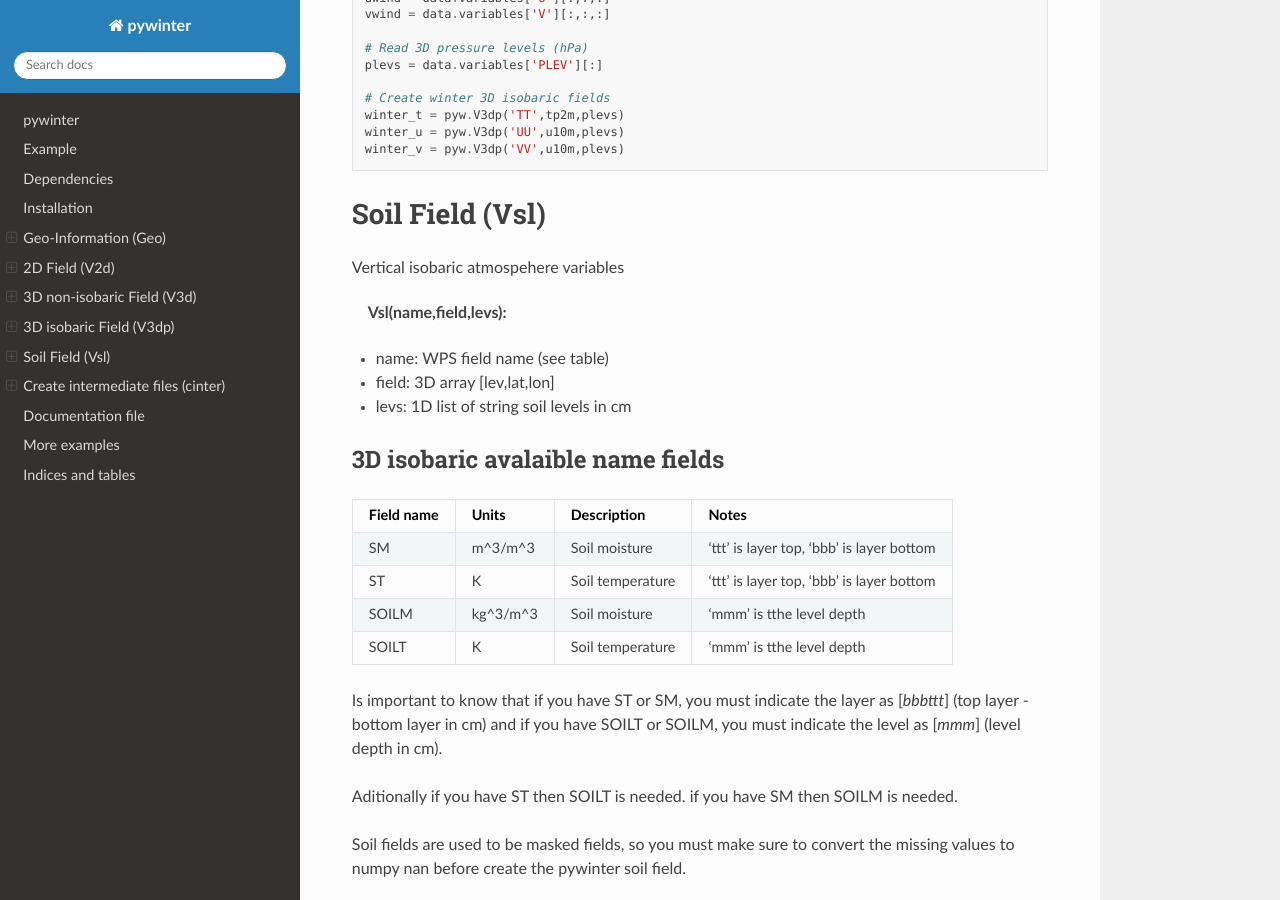
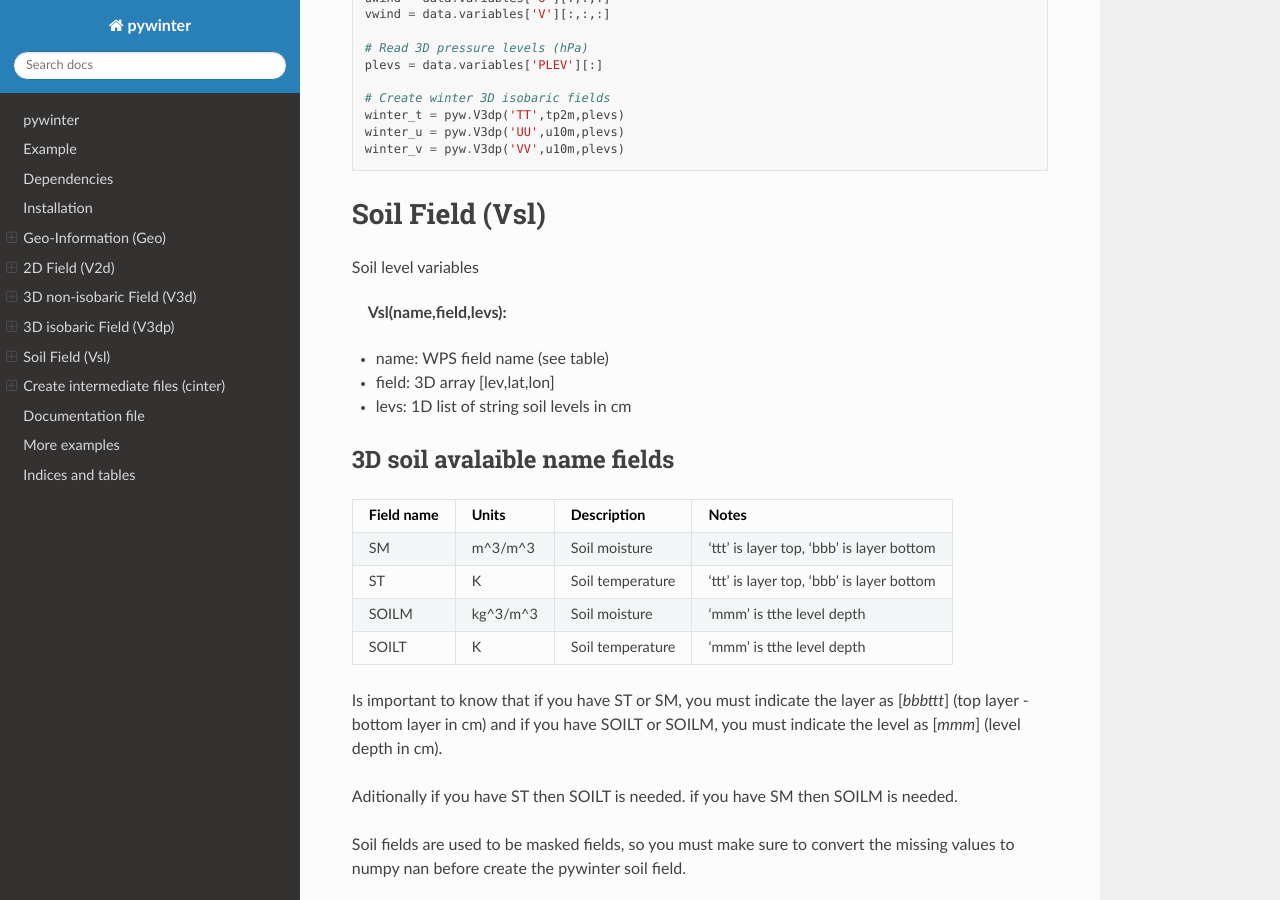
Before and after one commit to dniloash/Pywinter, a Sphinx documentation site: the page built from rtdoc/source/index.rst, in a window 1280 px wide and 900 px high, scrolled down 6575 px. Built offline with Sphinx 7.4.7 and the Read the Docs theme 2.0.0, drawn with Linux system fonts in a browser that asks for light colours.

Commit message:
Update index.rst

```diff
--- a/rtdoc/source/index.rst
+++ b/rtdoc/source/index.rst
@@ -325,7 +325,7 @@ Example
 
 Soil Field (Vsl)
 ====================================
-Vertical isobaric atmospehere variables
+Soil level variables
 
 :Vsl(name,field,levs):
 
@@ -334,7 +334,7 @@ Vertical isobaric atmospehere variables
 - levs: 1D list of string soil levels in cm
 
 
-3D isobaric avalaible name fields
+3D soil avalaible name fields
 ----------------------------------
 
 ==================   ============   =========================    ============================================
```
